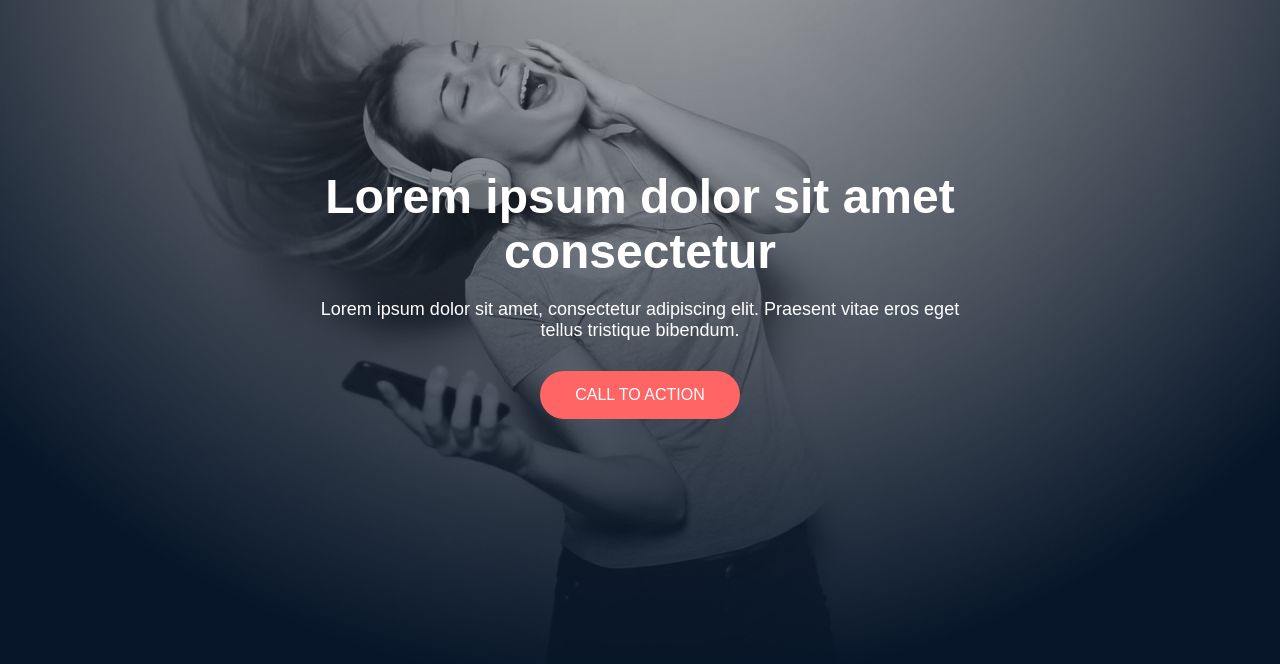
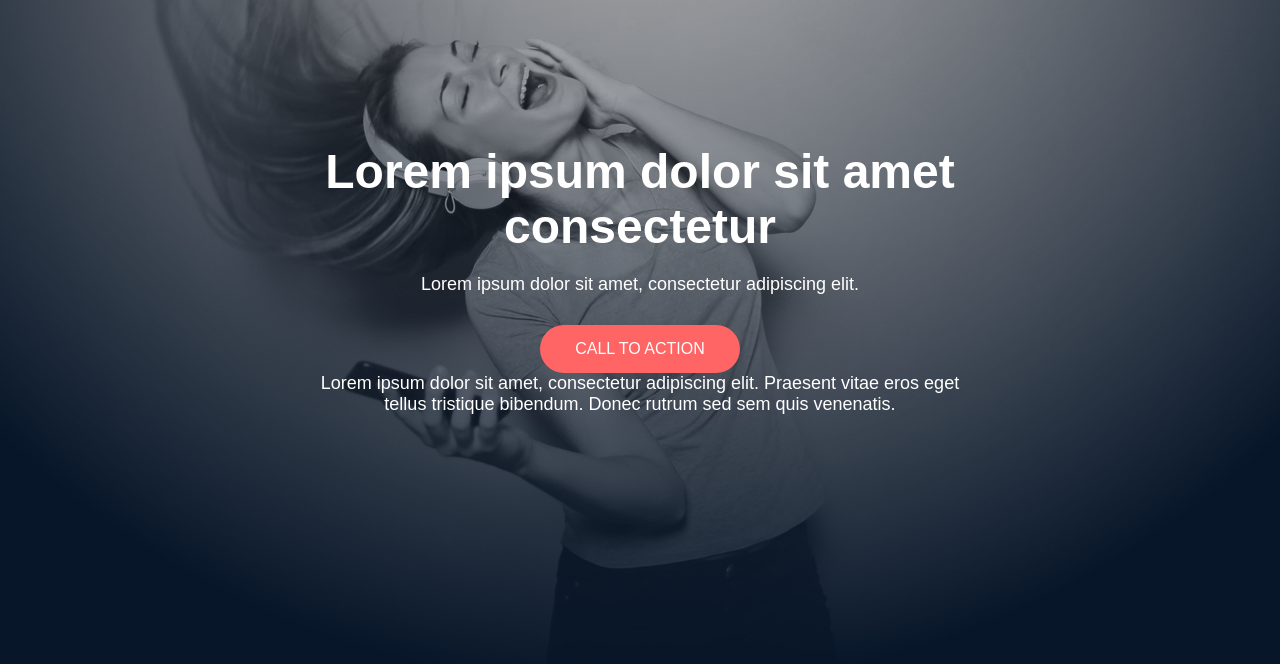
Before and after one commit to melitamiloka-art/alx_html_css, a plain HTML site: page headphones/0-index.html in a window 1280 px wide. Shown: the part 106-770 px from the top of the page. Drawn offline with Linux system fonts and the light colour scheme.

Commit message:
Add 0-index.html

```diff
--- a/headphones/0-index.html
+++ b/headphones/0-index.html
@@ -163,14 +163,17 @@
         <div class="hero-content">
 
             <h1>Lorem ipsum dolor sit amet consectetur</h1>
-
-            <p>
-                Lorem ipsum dolor sit amet, consectetur adipiscing elit.
-                Praesent vitae eros eget tellus tristique bibendum.
-            </p>
+            <p class="hero-subtitle">
+            Lorem ipsum dolor sit amet, consectetur adipiscing elit.
+        </p>
 
             <button class="btn">CALL TO ACTION</button>
 
+         <p class="hero-description">
+            Lorem ipsum dolor sit amet, consectetur adipiscing elit.
+            Praesent vitae eros eget tellus tristique bibendum.
+            Donec rutrum sed sem quis venenatis.
+        </p>
         </div>
     </section>
 
```
